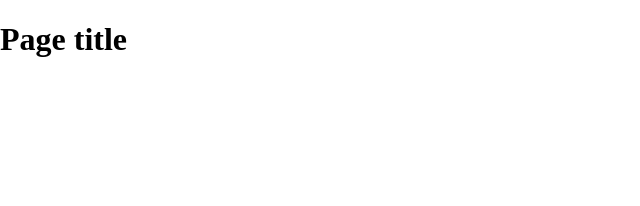
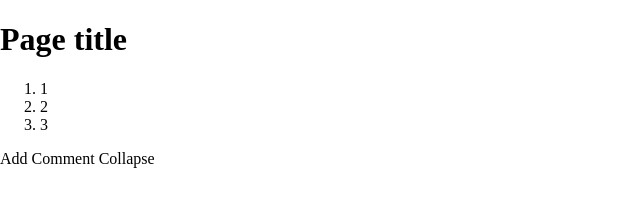
Before and after one commit to hstephens333/git-basics, a plain HTML site: page index.html in a window 1280 px wide. Shown: the whole page, without its empty margins (0-640 px from the left). Drawn offline with nearby package versions, Linux system fonts and the light colour scheme.

Commit message:
updated path for respond.js and added ordered list to h1

```diff
--- a/index.html
+++ b/index.html
@@ -15,6 +15,13 @@
     <body>
     <header>
 	<h1>Page title</h1>
+
+  <ol>
+    <li>1</li>
+    <li>2</li>
+    <li>3</li>
+  </ol>
+
     </header>
     <nav id="pageNav">
     </nav>
@@ -43,3 +50,4 @@ Modernizr.load([
 </script>
     </body>
 </html>
+Add Comment Collapse
```
